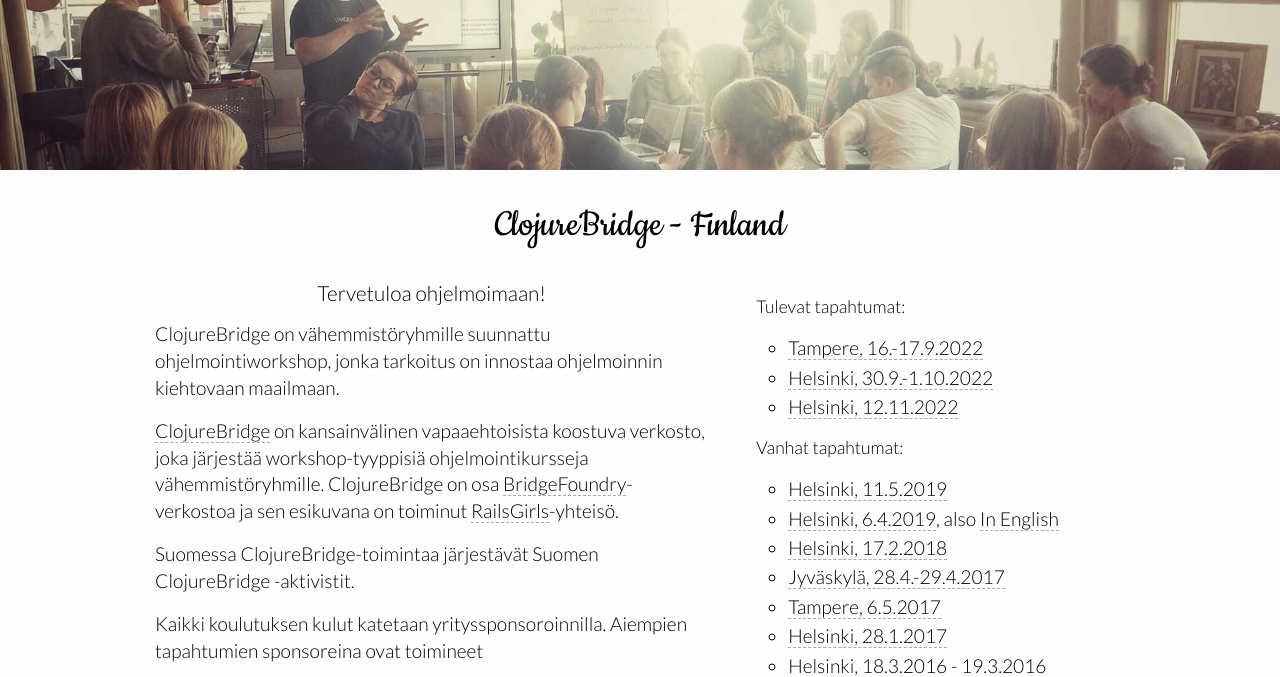
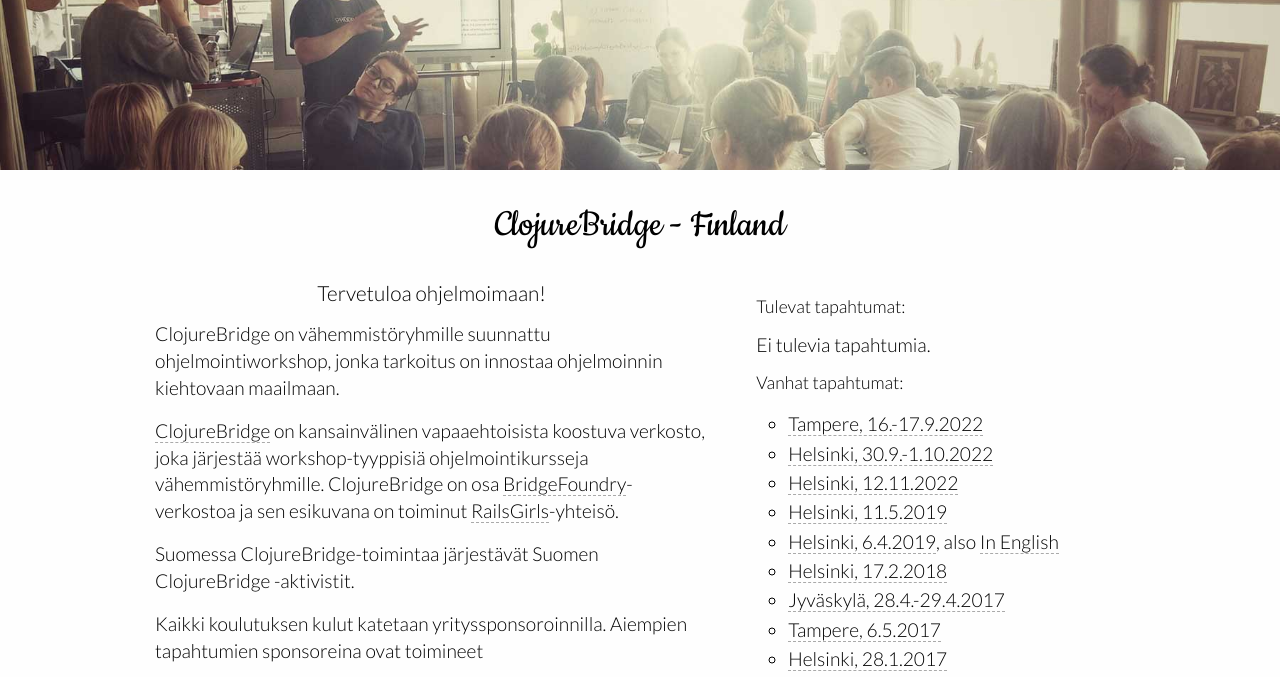
Before and after one commit to clojurebridgefi/clojurebridge-fi, a website: page docs/index.html in a window 1280 px wide. Shown: the part 124-801 px from the top of the page. Drawn offline with Linux system fonts and the light colour scheme.

Commit message:
Send past events to history

```diff
--- a/docs/index.html
+++ b/docs/index.html
@@ -144,15 +144,16 @@
 
           <h3>Tulevat tapahtumat:</h3>
 
+          <div>
+            Ei tulevia tapahtumia.
+          </div>
+
+          <h3>Vanhat tapahtumat:</h3>
+
           <ul>
             <li><a href="events/tampere-20220917/">Tampere, 16.-17.9.2022</a></li>
             <li><a href="events/helsinki-20221001/">Helsinki, 30.9.-1.10.2022</a></li>
             <li><a href="events/helsinki-20221112/">Helsinki, 12.11.2022</a></li>
-          </ul>
-
-          <h3>Vanhat tapahtumat:</h3>
-
-          <ul>
             <li><a href="events/helsinki-20190511/">Helsinki, 11.5.2019</a></li>
             <li><a href="events/helsinki-20190406/">Helsinki, 6.4.2019</a>,
               also <a href="events/helsinki-20190406/index.en.html">In English</a>
```
